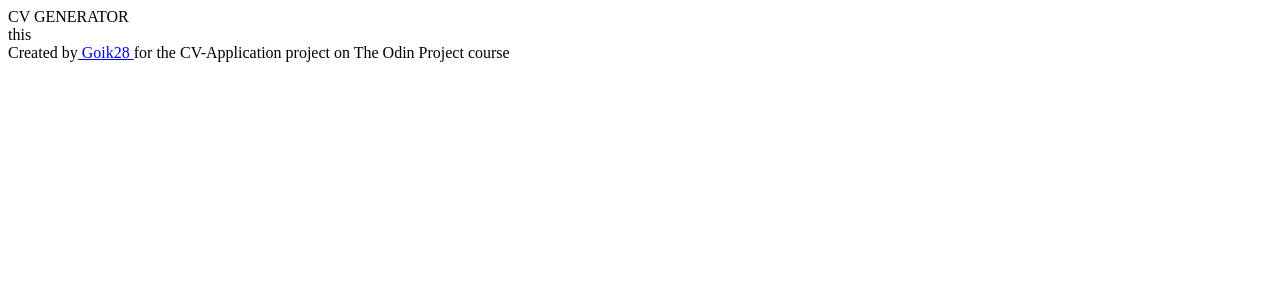
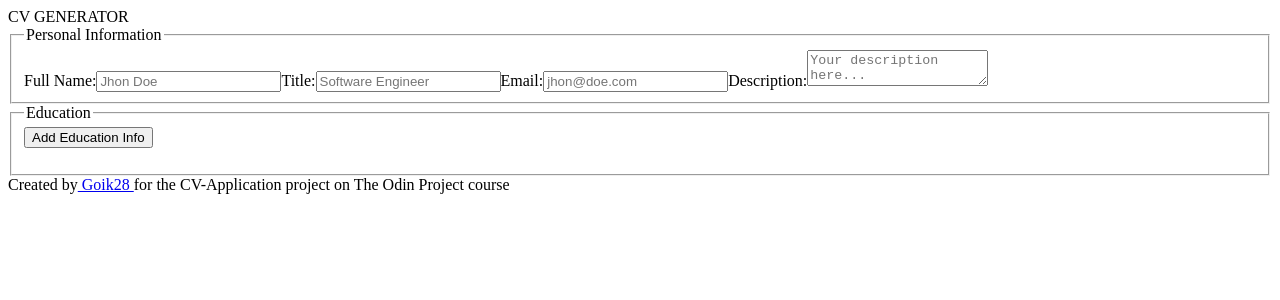
Before and after one commit to Goik28/Odin-CVApplication, a React (Vite) app: page / in a window 1280 px wide. Shown: the top 300 px of the page. Built offline with nearby package versions, Linux system fonts and the light colour scheme.

Commit message:
Finalize PersonalInfo section
Finalize PersonalInfo lifting state up.
Develop Education session state methods.
Start to develop Education structure.

```diff
--- a/src/App.jsx
+++ b/src/App.jsx
@@ -1,15 +1,85 @@
 import React, { Component } from "react";
+import { Education } from "./components/Education";
+import { PersonalInfo } from "./components/PersonalInfo";
 
 export class App extends Component {
+  constructor(props) {
+    super(props);
+    this.state = {
+      personalInfo: {
+        fullName: "",
+        title: "",
+        email: "",
+        description: "",
+      },
+      education: [{ educationInfo: "" }],
+    };
+    this.onPersonalInfoChange = this.onPersonalInfoChange.bind(this);
+    this.addEducationInfo = this.addEducationInfo.bind(this);
+    this.onEducationInfoChange = this.onEducationInfoChange.bind(this);
+    this.removeEducationInfo = this.removeEducationInfo.bind(this);
+  }
+
+  onPersonalInfoChange(key, value) {
+    this.setState({
+      personalInfo: { ...this.state.personalInfo, [key]: value },
+    });
+  }
+
+  addEducationInfo(info) {
+    this.setState({ education: this.state.education.concat([info]) });
+  }
+
+  onEducationInfoChange(index, key, value) {
+    const newEducation = [...this.state.education];
+    newEducation[index][key] = value;
+    this.setState({ education: newEducation });
+  }
+
+  removeEducationInfo(index) {
+    if (index == 0) {
+      const newEducation = this.state.education.slice(index + 1);
+      return this.setState({ education: newEducation });
+    } else if (index == this.state.education.length - 1) {
+      const newEducation = this.state.education.slice(0, -1);
+      return this.setState({ education: newEducation });
+    } else {
+      const newEducation = this.state.education
+        .slice(0, index)
+        .concat(this.state.education.slice(index + 1));
+      return this.setState({ education: newEducation });
+    }
+  }
+
   render() {
-    return <div>this</div>;
+    return (
+      <main>
+        <PersonalInfo
+          personalInfo={this.state.personalInfo}
+          onPersonalInfoChange={this.onPersonalInfoChange}
+        ></PersonalInfo>
+        <Education
+          education={this.state.education}
+          addEducationInfo={this.addEducationInfo}
+          onEducationInfoChange={this.addEducationInfo}
+          removeEducationInfo={this.removeEducationInfo}
+        ></Education>
+      </main>
+    );
   }
 }
 
-export function Header(){
-  return <header>CV GENERATOR</header>
+export function Header() {
+  return <header>CV GENERATOR</header>;
 }
 
-export function Footer(){
-  return <footer>Created by<a href="https://github.com/Goik28"> Goik28 </a>for the CV-Application project on The Odin Project course</footer>
+export function Footer() {
+  return (
+    <footer>
+      Created by<a href="https://github.com/Goik28"> Goik28 </a>for the
+      CV-Application project on The Odin Project course
+    </footer>
+  );
 }
+
+//<Professional />
--- a/src/components/Education.jsx
+++ b/src/components/Education.jsx
@@ -0,0 +1,19 @@
+import React, { Component } from "react";
+
+export class Education extends Component {
+  constructor(props) {
+    super(props);
+  }
+
+  render() {
+    return (
+        <form action="">
+        <fieldset>
+            <legend>Education</legend>
+        <button>Add Education Info</button>
+        <ol></ol>
+        </fieldset>
+        </form>
+    );
+  }
+}
--- a/src/components/PersonalInfo.jsx
+++ b/src/components/PersonalInfo.jsx
@@ -0,0 +1,53 @@
+import React, { Component } from "react";
+
+export class PersonalInfo extends Component {
+  constructor(props) {
+    super(props);
+    this.handleChange = this.handleChange.bind(this);
+  }
+
+  handleChange(event) {
+    this.props.onPersonalInfoChange(event.target.name, event.target.value);
+  }
+
+  render() {
+    return (
+      <form action="">
+        <fieldset>
+          <legend>Personal Information</legend>
+          <label htmlFor="fullName">Full Name:</label>
+          <input
+            type="text"
+            placeholder="Jhon Doe"
+            name="fullName"
+            value={this.props.personalInfo.fullName}
+            onChange={this.handleChange}
+          />
+          <label htmlFor="title">Title:</label>
+          <input
+            type="text"
+            placeholder="Software Engineer"
+            name="title"
+            value={this.props.personalInfo.title}
+            onChange={this.handleChange}
+          />
+          <label htmlFor="email">Email:</label>
+          <input
+            type="email"
+            placeholder="jhon@doe.com"
+            name="email"
+            value={this.props.personalInfo.email}
+            onChange={this.handleChange}
+          />
+          <label htmlFor="description">Description:</label>
+          <textarea
+            placeholder="Your description here..."
+            name="description"
+            value={this.props.personalInfo.description}
+            onChange={this.handleChange}
+          />
+        </fieldset>
+      </form>
+    );
+  }
+}
```
